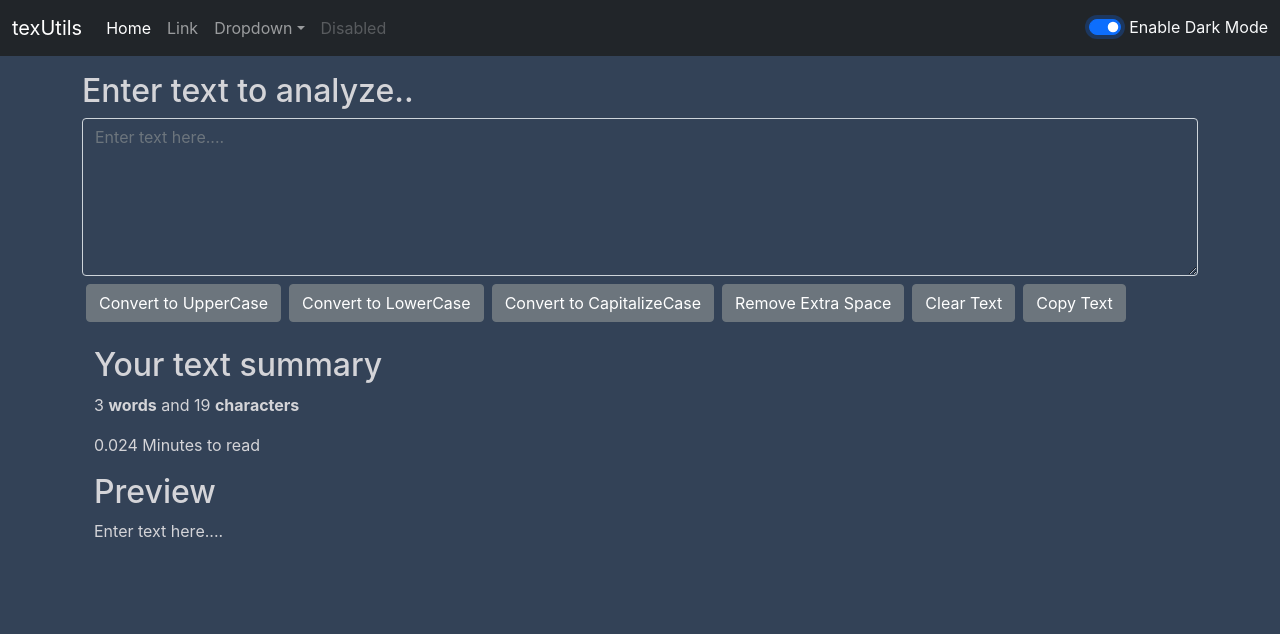
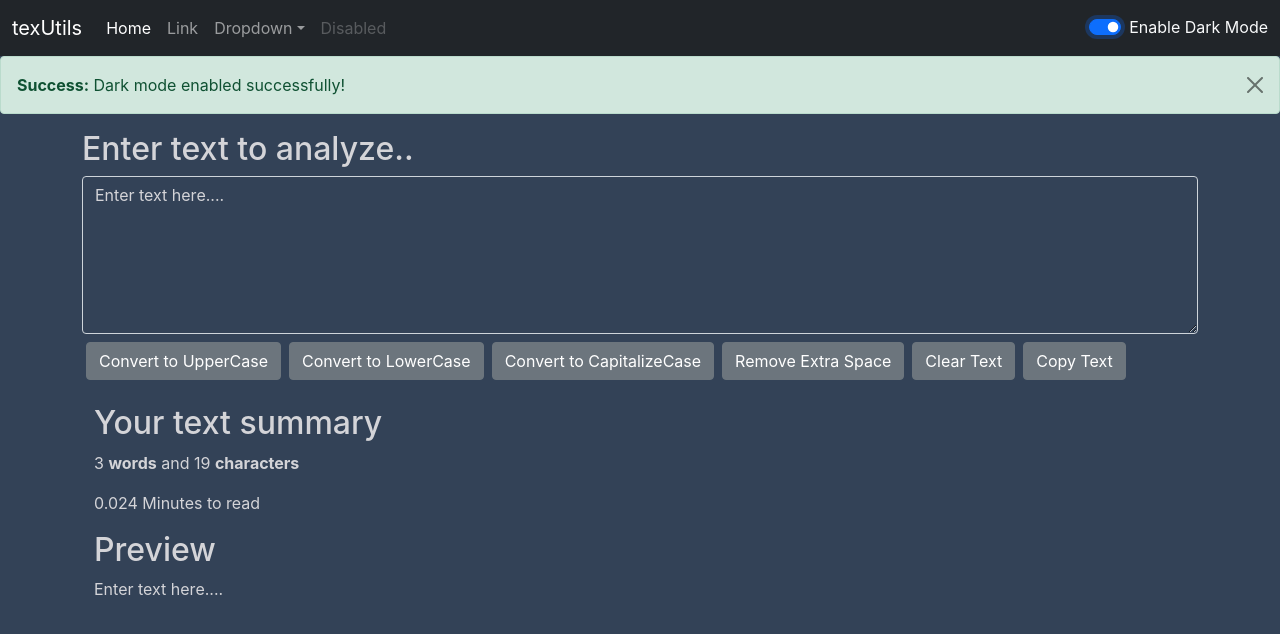
Before and after one commit to saurabhbakolia/TextChanger, a React (Create React App) app: page / in a window 1280 px wide. Both pictures are taken after a click on the switch "Enable Dark Mode". Shown: the top 634 px of the page. Built offline with nearby package versions, Linux system fonts and the light colour scheme.

Commit message:
capitalize funcationality added

```diff
--- a/src/App.js
+++ b/src/App.js
@@ -1,28 +1,41 @@
 import './App.css';
 import Navbar from './components/Navbar.js';
 import TextForm from './components/TextForm';
+import Alert from './components/Alert'
 import React, {useState} from 'react';
 
 function App() {
 
   const [mode, setMode]  = useState('light'); // set mode using this state
+  const [alert, setAlert] = useState(null); // state to show alert
+
+  // function to show Alert
+  const showAlert = (type,message)=>{
+      setAlert({
+          type:type,
+          msg: message
+      })
+  }
 
   // function to change the mode
   const toggleMode = () =>{
     if(mode==='light') {
       setMode('dark');
      document.body.style.backgroundColor = "#334257";
+     showAlert("success", "Dark mode enabled successfully!");
     }else{
       setMode('light');
       document.body.style.backgroundColor = "#EEEEEE";
+      showAlert("success", "Light mode enabled successfully!");
     }
   }
 
   return (
     <>
     <Navbar title = "texUtils" mode={mode} toggleMode={toggleMode}/>
+    <Alert alert={alert}/>
     <div className="container my-3">
-      <TextForm heading = "Enter text to analyze.." mode={mode}/>
+      <TextForm heading = "Enter text to analyze.." mode={mode} showAlert={showAlert}/>
     </div>
     </>
   );
--- /dev/null
+++ b/src/components/Alert.js
@@ -0,0 +1,17 @@
+import React from 'react'
+
+function Alert(props) {
+    const capitalize = (words) => {
+        const lower = words.toLowerCase();
+        return lower.charAt(0).toUpperCase() + lower.slice(1);
+    }
+
+  return (
+    props.alert && <div className={`alert alert-${props.alert.type} alert-dismissible fade show`} role="alert">
+        <strong>{capitalize(props.alert.type)}:</strong> {props.alert.msg}
+        <button type="button" className="btn-close" data-bs-dismiss="alert" aria-label="Close"></button>
+    </div>
+  )
+}
+
+export default Alert
--- a/src/components/TextForm.js
+++ b/src/components/TextForm.js
@@ -1,30 +1,33 @@
   import React, {useState}  from 'react'
 
   export default function TextForm(props) {
+    // state of text
+    const [text, setText] = useState("Enter text here....")
 
     // function to handle the textarea text change
     const handleOnChange = (event)=>{
-      // console.log("OnChange triggered");
       setText(event.target.value)
     };
 
     // function to handle the click event
     const handleUpClick = () =>{
-      // console.log("Uppercase was clicked");
+      console.log("Uppercase was clicked");
       let newText = text.toUpperCase();
+      props.showAlert("success", "Text has been changed to uppercase!");
       setText(newText);
     }
 
     // function to handle the click event
     const handleLoClick = () =>{
       let newText = text.toLowerCase();
+      props.showAlert("success", "Text has been changed to lowercase!");
       setText(newText);
     }
 
     // function to handle the click event
     const handleClearClick = () =>{
-      // console.log("Uppercase was clicked");
       let newText = "";
+      props.showAlert("warning", "Text has been cleared!");
       setText(newText);
     }
 
@@ -33,20 +36,34 @@
         let text = document.getElementById("text_Area");
         text.select();
         navigator.clipboard.writeText(text.value);
+        props.showAlert("info", "Text has been copied to the clipboard!");
       }
 
-      // function to handle the Copy event
+      // function to handle the extra space event
       const handleExtraSpace = () =>{
         console.log("triggered extra space");
         let newText = text.split(/[ ]+/);
         setText(newText.join(" "));
+        props.showAlert("success", "Extra spaces has been removed!");
+      }
+
+      // function to convert text into capitalize
+      const handleCapitalClick = () =>{
+        let capitalize ="";
+          text.split(" ").forEach(function(word, index, array) {
+            array[index] = (array[index].toLowerCase()).charAt(0).toUpperCase() + (array[index].toLowerCase().slice(1));
+            console.log(array[index]);
+            console.log(array.toString());
+            capitalize = array.toString().replace(/,,/g, ", ");
+            // console.log(capitalize);
+          });
+          setText(capitalize);
       }
 
 
 
 
-    // state of text
-      const [text, setText] = useState("Enter text here....")
+
 
     // word count functionality
     let count = 0;
@@ -56,18 +73,16 @@
       }
     })
 
-    console.log(count);
-
 
     return (
       <div>
         <>
         <div className="mb-3" style={{color:props.mode==='light' ? '#495464':'rgb(212 212 216)'}}>
             <h2 className="mb-2">{props.heading}</h2>
-            <textarea className="form-control" onChange={handleOnChange} style={{backgroundColor:props.mode === 'light'?'#EEEEEE':'#334257',color:props.mode==='light' ? '#495464':'rgb(212 212 216)'}} id="text_Area" rows="6" placeholder={text}></textarea>
+            <textarea className="form-control" onChange={handleOnChange} style={{backgroundColor:props.mode === 'light'?'#EEEEEE':'#334257',color:props.mode==='light' ? '#495464':'rgb(212 212 216)'}} id="text_Area" rows="6" value={text} placeholder={text}></textarea>
             <button className="btn btn-secondary my-2 mx-1" onClick={handleUpClick}>Convert to UpperCase</button>
             <button className="btn btn-secondary my-2 mx-1" onClick={handleLoClick}>Convert to LowerCase</button>
-            <button className="btn btn-secondary my-2 mx-1" onClick={handleLoClick}>Convert to CapitalizeCase</button>
+            <button className="btn btn-secondary my-2 mx-1" onClick={handleCapitalClick}>Convert to CapitalizeCase</button>
             <button className="btn btn-secondary my-2 mx-1" onClick={handleExtraSpace}>Remove Extra Space</button>
             <button className="btn btn-secondary my-2 mx-1" onClick={handleClearClick}>Clear Text</button>
             <button className="btn btn-secondary my-2 mx-1" onClick={handleCopy}>Copy Text</button>
```
